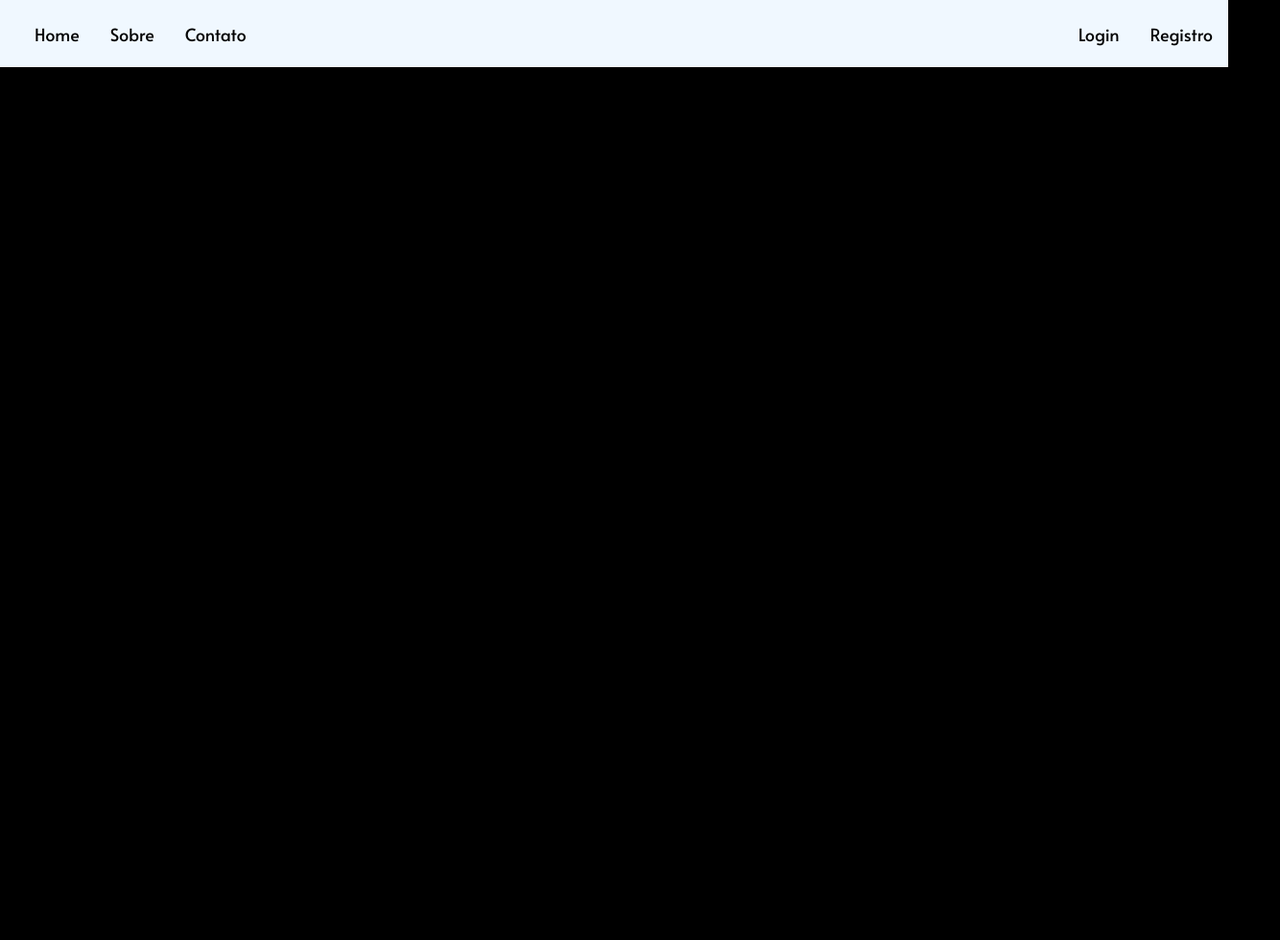
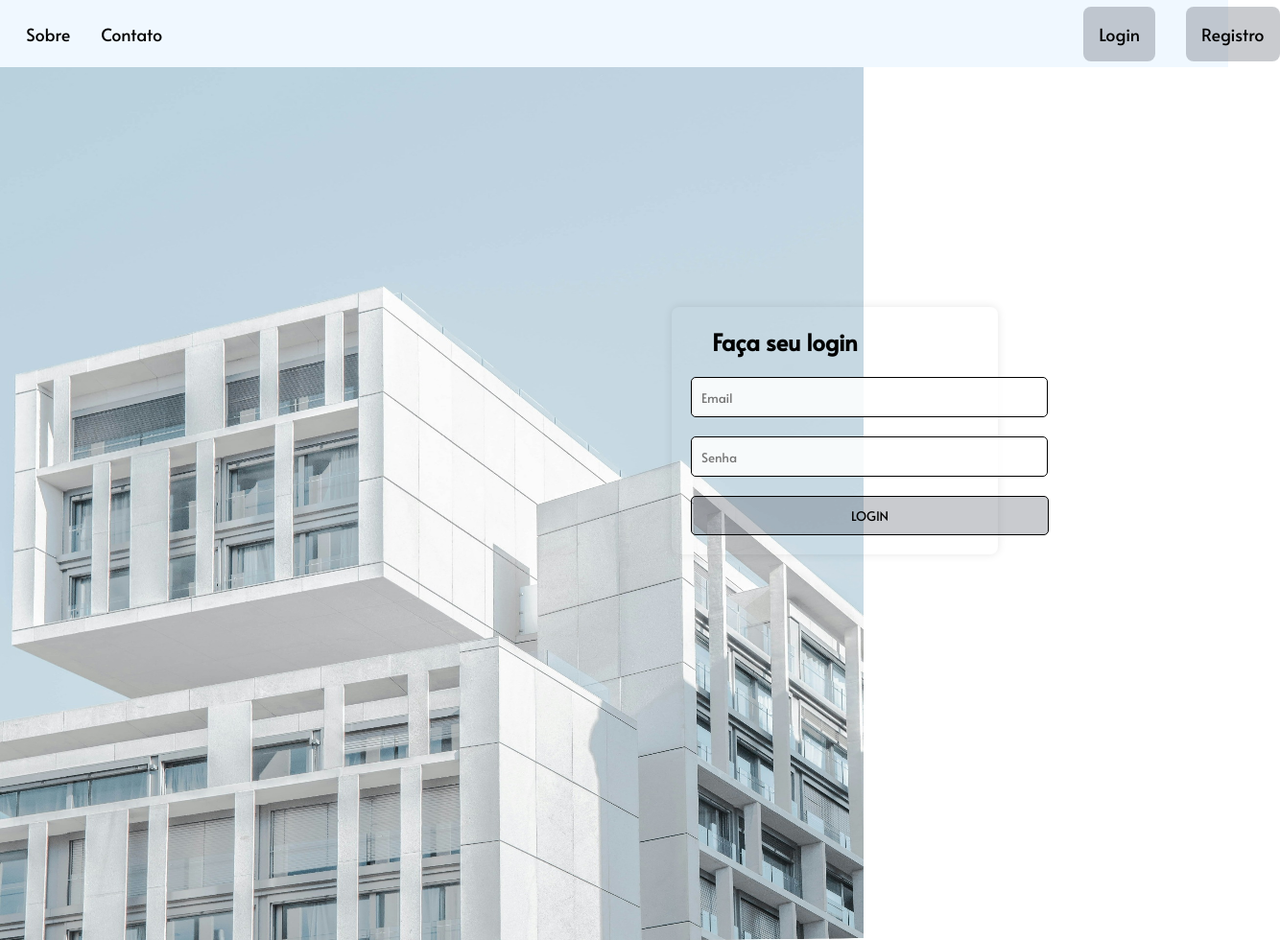
Before and after one commit to Projeto-Vaquinha-s2/FRONT-CHECKLIST, a plain HTML site: page HTML/index-login.html in a window 1280 px wide. Shown: the whole page at 96% size, 1334 px wide, since content can reach past the window. Before the commit the page ends 800 px from the top, so only its background shows below. Drawn offline with Linux system fonts and the light colour scheme.

Commit message:
feat: botões e nav bar consertadas e caixa de login feita

```diff
--- a/CSS/style-login.css
+++ b/CSS/style-login.css
@@ -11,10 +11,12 @@ a {
 .header {
   background-color: aliceblue;
   padding-inline: 16px;
+  margin-left: -100px;
 }
 
+/* nav bar e derivados */
 .nav {
-  max-width: 1280px;
+  max-width: 1300px;
   height: 70px;
   margin-inline: auto;
 
@@ -43,7 +45,7 @@ a {
   display: flex;
   gap: 32px;
   list-style: none;
-  margin-left: auto;
+  margin-left: 120vh;
 }
 
 .login-registro-btns a {
@@ -51,8 +53,90 @@ a {
   color: black;
   padding-block: 16px;
   margin-left: auto;
+  border-radius: 8px;
+  padding: 16px;
+  background: rgba(77, 85, 97, 0.30);
 }
 
+.login-registro-btns li a:hover {
+  background: rgb(123, 134, 151);
+  border-radius: 5px;
+}
+
+/* imagem principal da tela */
+
+.img-login {
+  width: 900px;
+  height: 910px;
+  margin-bottom: auto;
+
+}
+
+/* imagem principal da tela */
+
+.logo {
+  width: 82px;
+  height: 82px;
+  margin-right: 20px;
+}
+
+/* final navbar */
+
 body {
-  background-color: black;
+  background-color: rgb(255, 255, 255);
+  overflow: hidden;
 }
+
+/* caixa de login */
+
+.login-box {
+  width: 300px;
+  padding: 20px;
+  border-radius: 8px;
+  box-shadow: 0 0 10px rgba(0, 0, 0, 0.1);
+  text-align: right;
+  position: fixed;
+  top: 0;
+  right: 0;
+  margin-top: 40vh;
+  margin-right: 30vh;
+}
+
+.login-box h2 {
+  text-align: center;
+  margin-bottom: 20px;
+  font-family: Alata;
+  margin-right: 13vh;
+}
+
+.textbox {
+  position: relative;
+  margin-bottom: 20px;
+}
+
+.textbox input {
+  width: 350px;
+  height: 20px;
+  flex-shrink: 0;
+  padding: 10px;
+  border: 1px solid #000;
+  border-radius: 5px;
+  background: rgba(255, 255, 255, 0.86);
+  font-family: Alata;
+}
+
+.btn {
+  width: 373px;
+  padding: 10px;
+  border: 1px solid #000;
+  background: rgba(77, 85, 97, 0.30);
+  cursor: pointer;
+  border-radius: 5px;
+  font-family: Alata;
+}
+
+.btn:hover {
+  background: rgb(123, 134, 151);
+}
+
+/* final da caixa de login */
--- a/HTML/index-login.html
+++ b/HTML/index-login.html
@@ -12,9 +12,10 @@
 
 </head>
 <body>
+
   <header class="header">
     <nav class="nav">
-      <a href="/assets/logo.png" class="logo"></a>
+      <img src="/assets/logo.png" alt="logo" class="logo">
       <ul class="nav-list">
         <li><a href="#home">Home</a></li>
         <li><a href="#sobre">Sobre</a></li>
@@ -26,6 +27,22 @@
       </ul>
     </nav>
   </header>
+
   <main class="backgrd-img"></main>
+  <img src="/assets/img-login.jpg" alt="Background do login" class="img-login">
+
+  <div class="login-box">
+    <h2>Faça seu login</h2>
+    <form>
+        <div class="textbox">
+            <input type="text" placeholder="Email" name="username" required>
+        </div>
+        <div class="textbox">
+            <input type="password" placeholder="Senha" name="password" required>
+        </div>
+        <input type="submit" class="btn" value="LOGIN">
+    </form>
+</div>
+
 </body>
 </html>
```
Also changed, not shown: assets/img-login.jpg (added).
